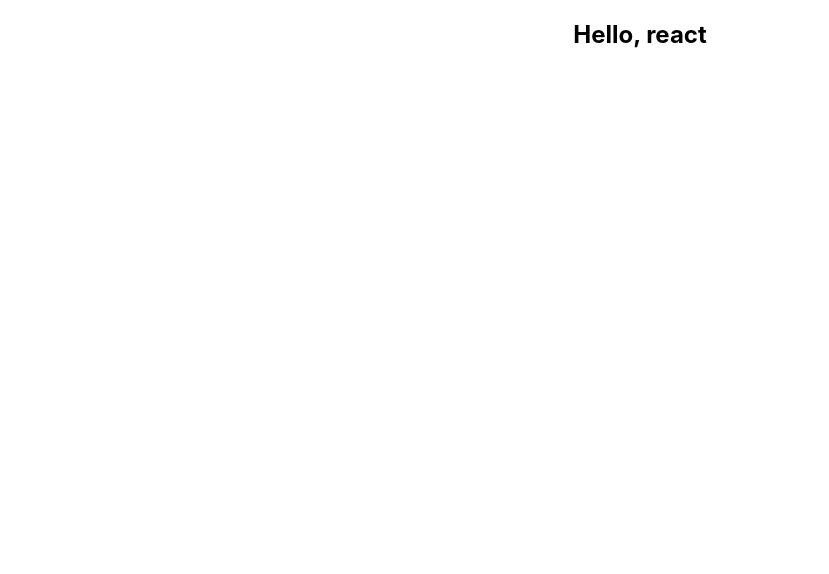
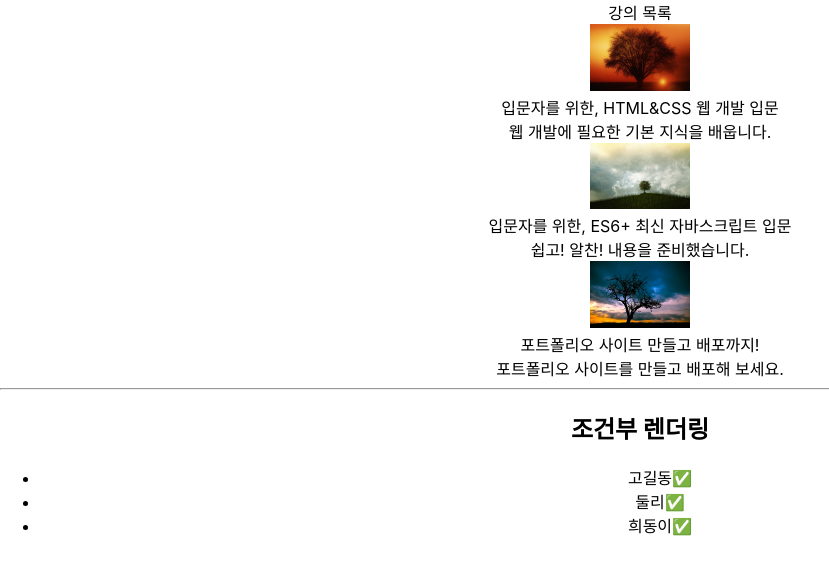
Before and after one commit to kyungbin02/2024_react01, a React (Create React App) app: page / in a window 1280 px wide. Shown: the top 574 px of the page, without its empty margins (0-829 px from the left). Built offline with nearby package versions, Linux system fonts and the light colour scheme.

Commit message:
jsx_조건부렌더링

```diff
--- a/src/App.js
+++ b/src/App.js
@@ -8,6 +8,7 @@
 import Avatar from './components/step02/Avatar';
 import Profile from './components/step02/Profile';
 import CourseListCard from './components/step04/CourseListCard';
+import PackingList from './components/step05/PackingList';
 
 function App() {
   const items = [
@@ -29,10 +30,13 @@
   ]
 
   // 조건부 렌더링 : if, &&, 삼항연산자(조건식? 참:거짓)
-  const ischk = true;
+  const ischk = false;
   return (
     <div className='App'>
       {ischk ? <h2>Hello, react </h2> : <CourseListCard items={items} />}
+      <hr />
+      <PackingList />
+
     </div>
   );
 }
--- /dev/null
+++ b/src/components/step05/Item.jsx
@@ -0,0 +1,38 @@
+import React from 'react';
+
+
+function Item({name ,isPacked}) {
+    // if(isPacked){
+
+    //     return <li>{name} ✅ </li>
+
+    // }else{
+    //     return <li>{name}  </li>
+    // }
+    // 조건부로 null 반환하면 아무것도 반환하지 않는다
+
+    // if(isPacked){
+
+    //     return <li>{name} ✅ </li>
+
+    // }else{
+    //     return <li>{name}  </li>
+    // }
+
+    // && 연산자
+    // && 기준으로 왼쪽이 true 이면 오른쪽이 반환된다.
+    // 참이면 ✅ 표시, 거짓이면 표시하지 않음
+    // return(
+    // <li> {name} { isPacked && '✅' } </li>
+    // );
+
+    let itemContent = name ;
+    if (isPacked) {
+        itemContent = name + "✅" ;
+    }
+    return(
+        <li>{itemContent}</li>
+    );
+}
+
+export default Item;
--- /dev/null
+++ b/src/components/step05/PackingList.jsx
@@ -0,0 +1,30 @@
+import React from 'react';
+import Item from './Item';
+
+
+
+
+function PackingList(props) {
+    return (
+        <section>
+                <h1>조건부 렌더링</h1>
+                <ul>
+                    <Item
+                    isPacked={true}
+                    name="고길동"
+                    />
+                    <Item
+                    isPacked={true}
+                    name="둘리"
+                    />
+                    <Item
+                    isPacked={true}
+                    name="희동이"
+                    />
+
+                </ul>
+        </section>
+    );
+}
+
+export default PackingList;
```
